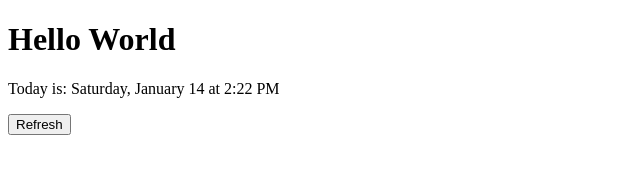
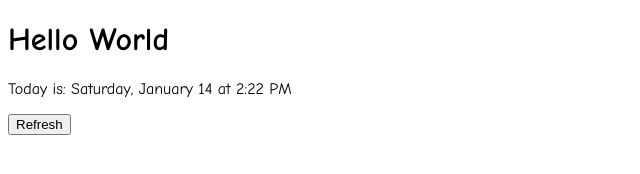
Before and after one commit to Blueleafignites/DevOps, a plain HTML site: page index.html in a window 1280 px wide. Shown: the whole page, without its empty margins (0-640 px from the left). Drawn offline with Linux system fonts and the light colour scheme.

Commit message:
Changed font

```diff
--- a/index.html
+++ b/index.html
@@ -1,8 +1,9 @@
 <!DOCTYPE html>
 <html lang="en">
 <head>
-<title>Homework 01</title>
-<link rel="stylesheet" href="style.css" />
+    <title>Homework 01</title>
+    <link href="https://fonts.googleapis.com/css2?family=Comic+Neue:ital,wght@0,300;0,400;0,700;1,300;1,400;1,700&display=swap" rel="stylesheet">
+    <link rel="stylesheet" href="style.css" />
 </head>
 <body>
     <h1>Hello World</h1>
--- a/style.css
+++ b/style.css
@@ -0,0 +1,3 @@
+html, body {
+    font-family: 'Comic Neue', cursive;
+}
```
